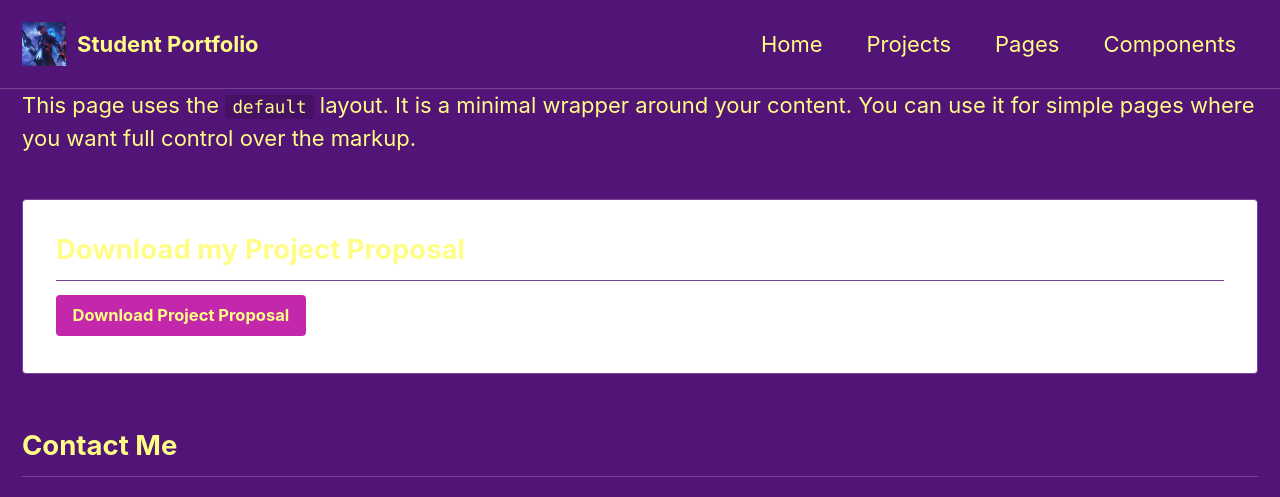
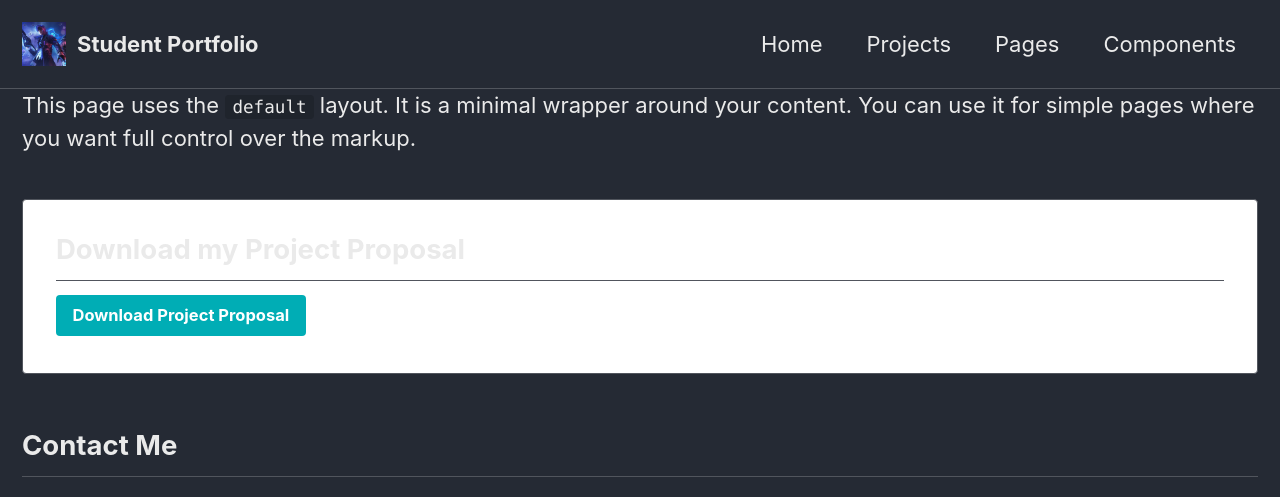
Before and after one commit to Shanester555/Shanester555.github.io, a Jekyll site: the page built from _pages/page-default.md, in a window 1280 px wide. Shown: the top 497 px of the page. Built offline with Jekyll 4.4.1, drawn with Linux system fonts in a browser that asks for light colours; grey boxes are pictures that could not be loaded.

Commit message:
Update _config.yml

```diff
--- a/_config.yml
+++ b/_config.yml
@@ -12,7 +12,7 @@ masthead_title: # overrides the website title displayed in the masthead, use " "
 copyright: # "copyright" name, defaults to site.title
 copyright_url: # "copyright" URL, defaults to site.url
 # Theme settings (used by the existing CSS)
-minimal_mistakes_skin    : "plum" # "default", "aqua", "contrast", "dark", "dirt", "neon", "mint", "plum", "sunrise"
+minimal_mistakes_skin    : "dark" # "default", "aqua", "contrast", "dark", "dirt", "neon", "mint", "plum", "sunrise"
 favicon: "/assets/images/favicon.png" # Favicon path (update this file)
 favicon_version: 1 # Increment to force browsers to refresh the favicon
 
```
